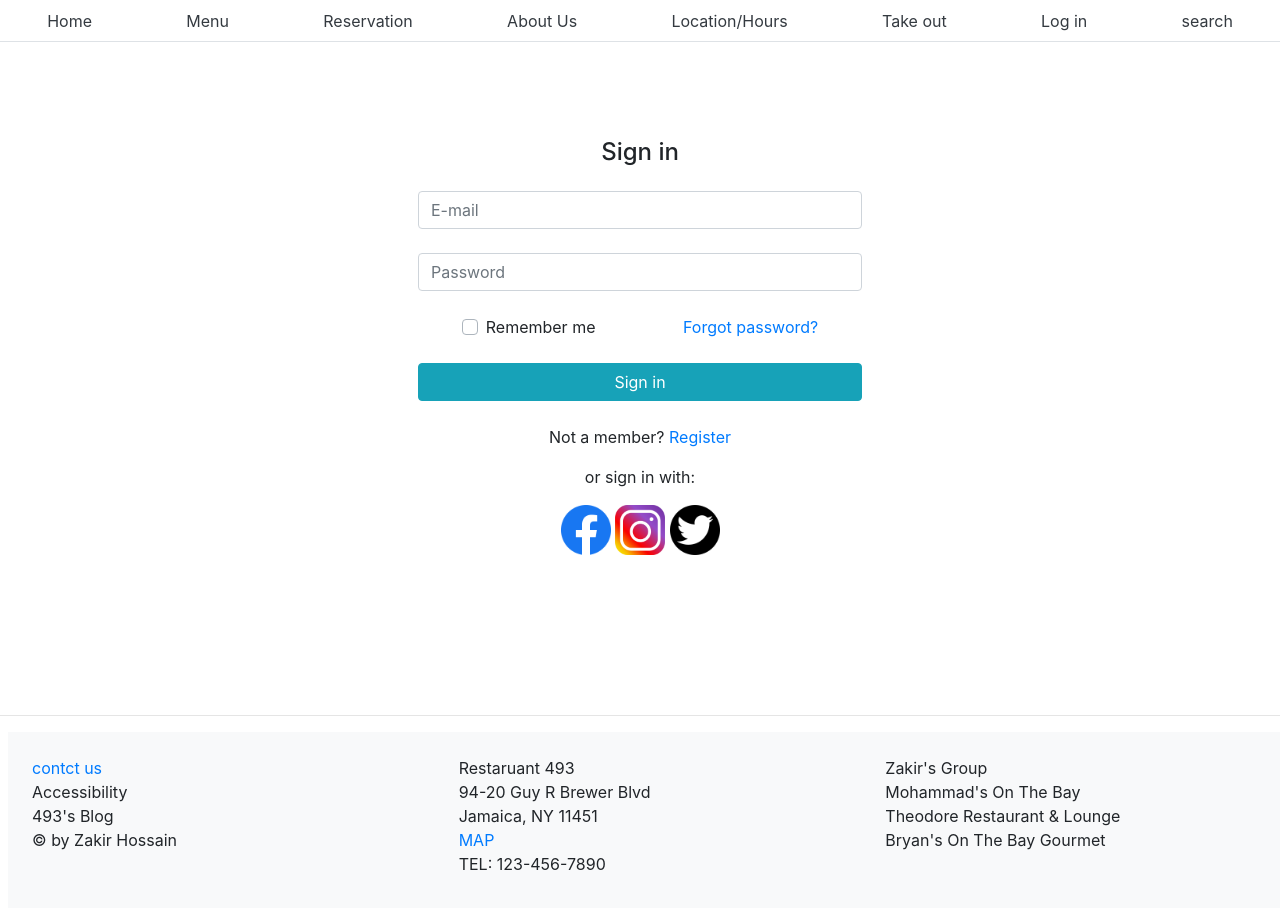
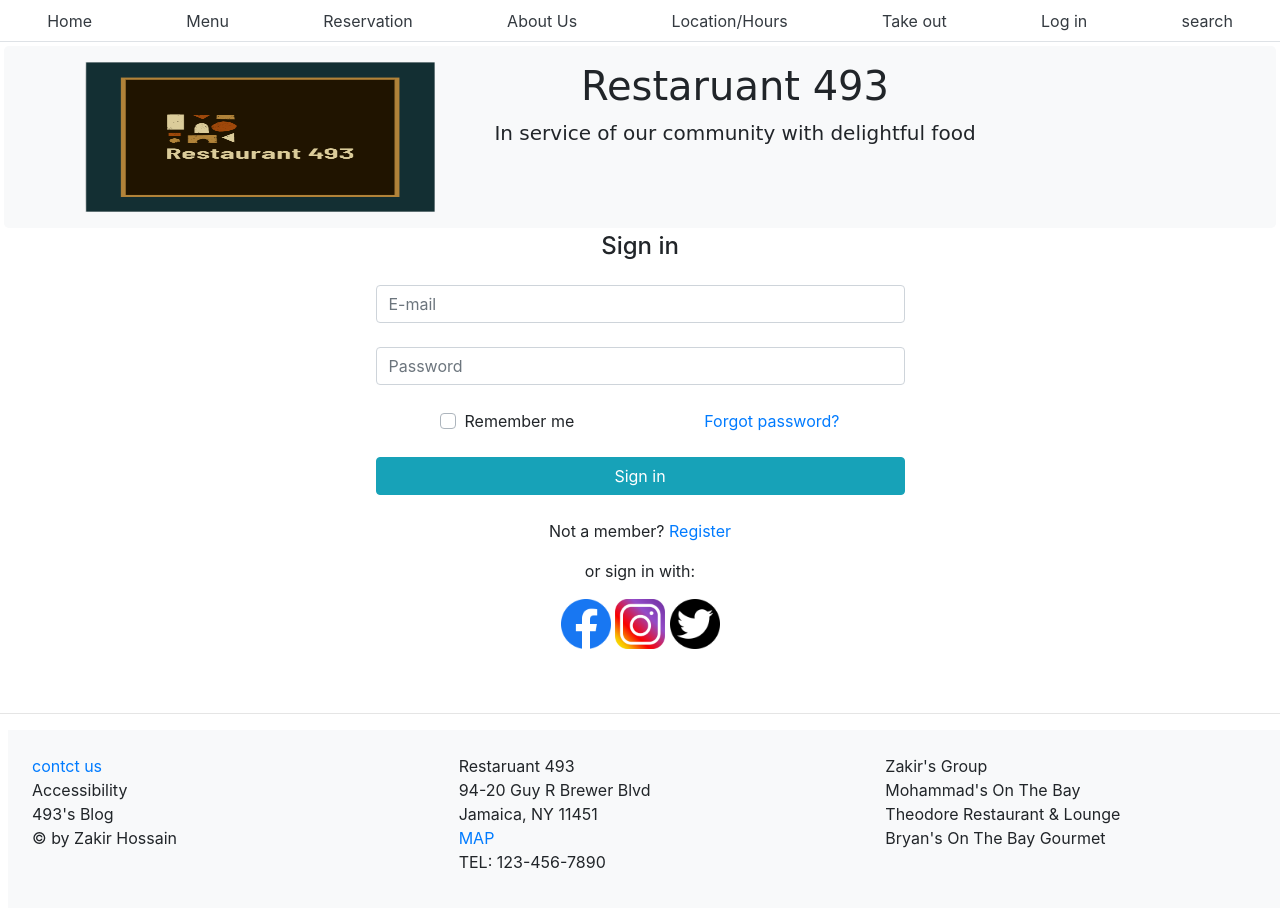
Before and after one commit to HBryan1/Restaurant_proj, a plain HTML site: page Login.html in a window 1280 px wide. Drawn offline with nearby package versions, Linux system fonts and the light colour scheme.

Commit message:
Update Login.html

```diff
--- a/Login.html
+++ b/Login.html
@@ -10,7 +10,7 @@
     <body>
       <nav class="nav nav-tabs nav-fill justify-content-center sticky-top">
         <a class="nav-item nav-link bg-gradient-light text-dark" href="index.html">Home</a>
-        <a class="nav-item nav-link bg-gradient-light text-dark" href="menu2.html">Menu</a>
+        <a class="nav-item nav-link bg-gradient-light text-dark" href="Menu2.html">Menu</a>
         <a class="nav-item nav-link bg-gradient-light text-dark" href="Reservation.html">Reservation</a>
         <a class="nav-item nav-link bg-gradient-light text-dark" href="about.html">About Us</a>
         <a class="nav-item nav-link bg-gradient-light text-dark" href="contactus.html">Location/Hours</a>
@@ -18,10 +18,21 @@
         <a class="nav-item nav-link bg-gradient-light text-dark" href="Login.html">Log in</a>
         <a class="nav-item nav-link bg-gradient-light text-dark" href="search.html">search</a>
     </nav>
-        <header>
-          <div class="container my-5 py-5 z-depth-1">
 
+    <header>
+        <div class="jumbotron bg-light text-center m-1 p-3 ">
+            <div class="container">
+                <div class="row">
+                    <img class="col-lg-4" src="img/restaurant493.png" alt="493logo" width="150px" height="150px" />
 
+                    <div class="col-lg-6">
+                        <h1 style="font-family:cursive; display:block;">Restaruant 493</h1>
+                        <p style="font-family:cursive; font-size:20px"> In service of our community with delightful food</p>
+                    </div>
+                </div>
+            </div>
+        </div>
+    </header>
             <!--Section: Content-->
             <section class="px-md-5 mx-md-5 text-center text-lg-left dark-grey-text">
 
@@ -88,7 +99,7 @@
 
             </section>
           </div>
-          </header>
+
             <!--Section: Content-->
             <br>
             <br>
```
